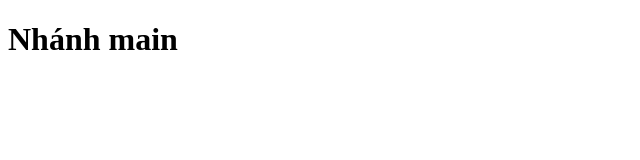
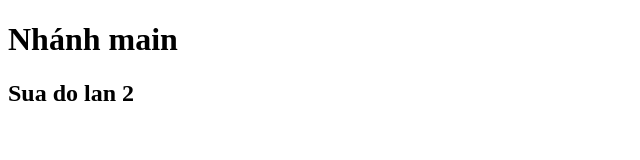
Before and after one commit to ngovanquandevweb/Duan22, a plain HTML site: page index.html in a window 1280 px wide. Shown: the whole page, without its empty margins (0-640 px from the left). Drawn offline with Linux system fonts and the light colour scheme.

Commit message:
commit lan n

```diff
--- a/index.html
+++ b/index.html
@@ -7,5 +7,6 @@
   </head>
   <body>
     <h1>Nhánh main</h1>
+    <h2>Sua do lan 2</h2>
   </body>
 </html>
```
